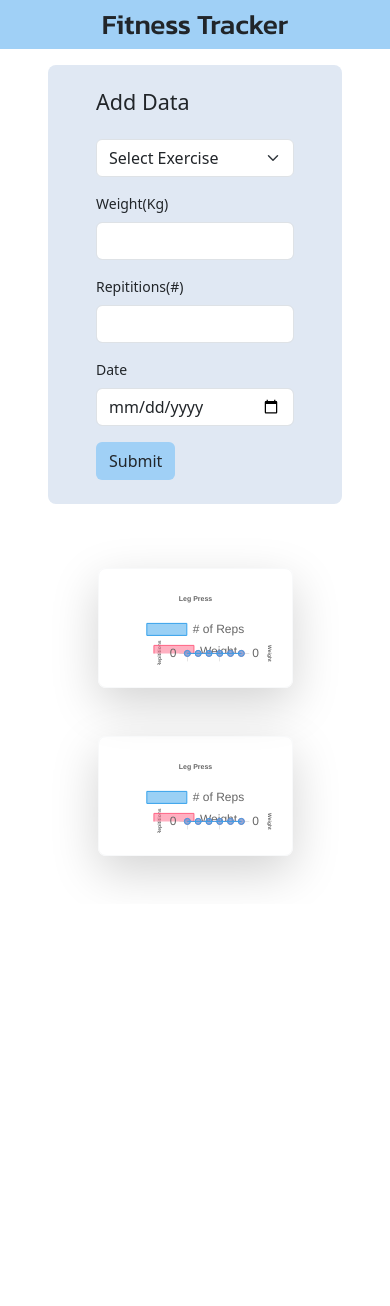
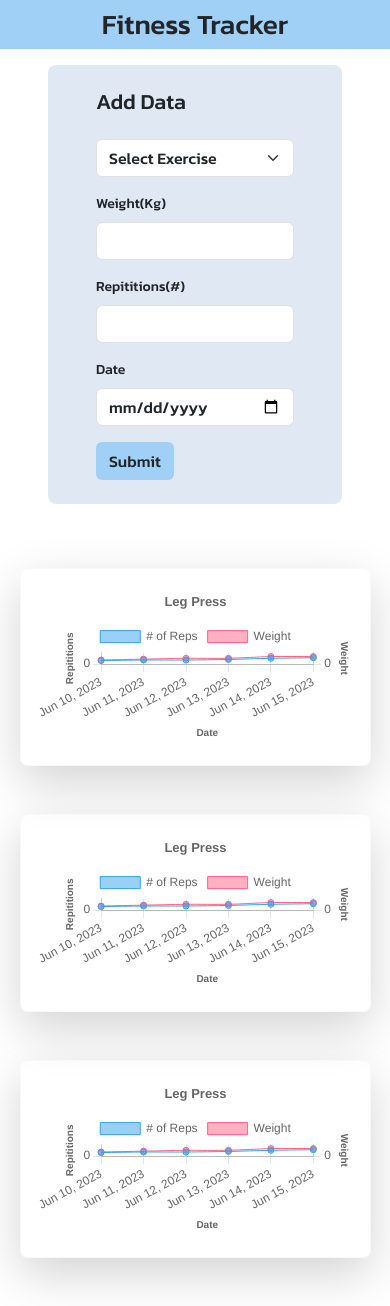
Before and after one commit to PrabhjeetKalsi/React-Fitness-Data-Visualization, a React (Create React App) app in the folder data-visualization/: page / in a window 390 px wide. Before the commit the page ends 904 px from the top, so only its background shows below. Built offline with nearby package versions, Linux system fonts and the light colour scheme.

Commit message:
[feat]: add better responsiveness

```diff
--- a/data-visualization/src/App.js
+++ b/data-visualization/src/App.js
@@ -34,6 +34,7 @@ function App() {
       <Form updateChartData={updateChartData} />
       <Graph chartData={chartData} />
       <Graph chartData={chartData} />
+      <Graph chartData={chartData} />
     </div>
   );
 }
--- a/data-visualization/src/components/Form.js
+++ b/data-visualization/src/components/Form.js
@@ -22,20 +22,14 @@ const Form = ({ updateChartData }) => {
     updateChartData({ ...formData, date: formatDate(formData.date) });
   };
   return (
-    <div
-      className="small"
-      style={{
-        display: "flex",
-        justifyContent: "center",
-      }}
-    >
+    <div className="small form-align">
       <form
         id="data-form"
         className="my-3 mx-5 px-5 py-4 rounded-3"
         onSubmit={handleSubmit}
         style={{ backgroundColor: "#E0E8F3" }}
       >
-        <h4 className="mb-4">Add Data</h4>
+        <h4 className="mb-4 form-heading">Add Data</h4>
         <div className="mb-3">
           <select
             className="form-select"
--- a/data-visualization/src/components/Graph.js
+++ b/data-visualization/src/components/Graph.js
@@ -15,7 +15,7 @@ const Graph = ({ chartData }) => {
   }, [chartData]);
 
   return (
-    <div className="w-50 mx-auto my-5 shadow-lg border border-light rounded-3 graph">
+    <div className="mx-auto my-5 shadow-lg border border-light rounded-3 graph">
       <Line
         ref={chartRef}
         data={chartData.data}
--- a/data-visualization/src/css/Form.css
+++ b/data-visualization/src/css/Form.css
@@ -1,5 +1,7 @@
-.form {
-  background-color: "#E0E8F3" !important;
+.form-align {
+  display: flex;
+  justify-content: center;
+  font-family: "Kanit", sans-serif;
 }
 .form-heading {
   font-family: "Kanit", sans-serif;
--- a/data-visualization/src/css/Graph.css
+++ b/data-visualization/src/css/Graph.css
@@ -1,3 +1,15 @@
+@media (min-width: 1024px) {
+  .graph {
+    width: 50%;
+  }
+}
+
+@media (max-width: 1024px) {
+  .graph {
+    width: 90%;
+  }
+}
+
 .graph:hover {
   transform: scale(1.03);
   -webkit-transition: transform 0.1s ease-in-out;
```
Also changed, not shown: data-visualization/src/setupTests.js (deleted, +0 -5 lines).
